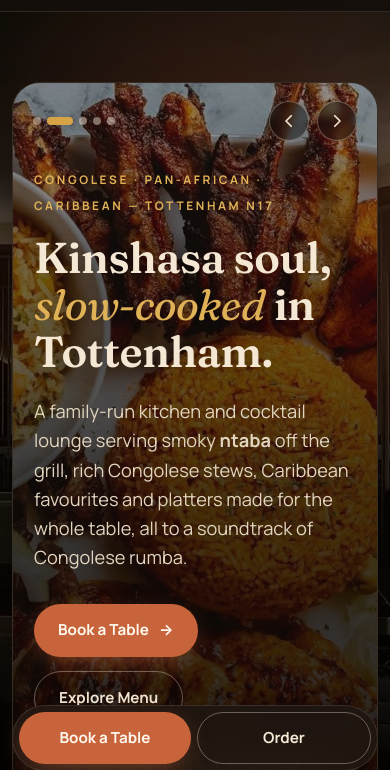
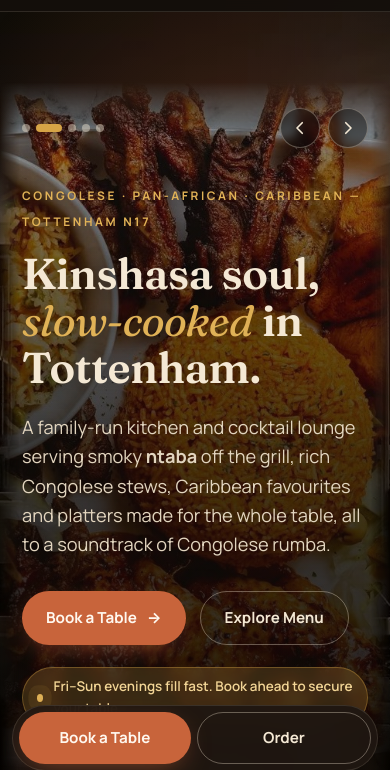
Before and after one commit to lunasmedia/Delux-manna, a plain HTML site: page index.html in a window 390 px wide. Shown: the part 61-831 px from the top of the page. Drawn offline with Linux system fonts and the light colour scheme.

Commit message:
Blend hero photos into the page with soft edge fades instead of a framed box
Co-Authored-By: Claude Opus 5.5 <noreply@anthropic.com>
Claude-Session: https://claude.ai/code/session_01Ka7cJyeBN2iqJCTTFKQJoB

```diff
--- a/index.html
+++ b/index.html
@@ -102,7 +102,7 @@ section{padding:96px 0;position:relative}
 .photo-slot.alt{background:radial-gradient(circle at 50% 45%,rgba(143,179,111,.55),transparent 40%),radial-gradient(circle at 40% 60%,rgba(214,164,70,.5),transparent 45%),linear-gradient(200deg,#2d2116,#17100b)}
 .photo-slot.lounge{background:radial-gradient(circle at 20% 20%,rgba(214,164,70,.45),transparent 30%),radial-gradient(circle at 80% 30%,rgba(200,100,59,.5),transparent 30%),radial-gradient(circle at 50% 90%,rgba(120,50,90,.45),transparent 45%),linear-gradient(180deg,#22160f,#120c09)}
 .slot-tag{position:relative;font-size:.7rem;letter-spacing:.16em;text-transform:uppercase;color:#f4e8d4bf;background:rgba(0,0,0,.35);padding:6px 10px;border-radius:999px;align-self:flex-start;backdrop-filter:blur(4px)}
-.hero-float{position:absolute;right:24px;top:24px;background:rgba(20,14,10,.72);backdrop-filter:blur(8px);border:1px solid rgba(244,232,212,.18);border-radius:16px;padding:14px 16px;display:flex;gap:12px;align-items:center;box-shadow:0 20px 40px -18px var(--shadow-c);z-index:2}
+.hero-float{position:absolute;right:calc(10% + 4px);top:15%;background:rgba(20,14,10,.72);backdrop-filter:blur(8px);border:1px solid rgba(244,232,212,.18);border-radius:16px;padding:14px 16px;display:flex;gap:12px;align-items:center;box-shadow:0 20px 40px -18px var(--shadow-c);z-index:2}
 .hero-float b{font-family:var(--serif);font-size:1.4rem;color:var(--gold)}
 .hero-float small{display:block;color:var(--muted);font-size:.78rem;line-height:1.3}
 .trust{margin-top:70px;border-top:1px solid var(--line);border-bottom:1px solid var(--line);background:var(--trust-bg);position:relative;z-index:1}
@@ -342,8 +342,8 @@ form{display:flex;flex-direction:column;gap:16px}
   .mobile-menu a{display:block;padding:14px 0;border-bottom:1px solid var(--line);text-decoration:none;font-family:var(--serif);font-size:1.3rem}
   .mobile-menu .btn{width:100%;margin-top:18px}
   .hero-grid,.story-grid,.lounge-grid,.faq-grid{grid-template-columns:1fr;gap:44px}
-  .hero-grid{min-height:0;padding:28px 34px 96px}
-  .hero-visual{left:12px;right:12px}
+  .hero-grid{min-height:0;padding:28px 22px 96px}
+  .hero-visual{left:0;right:0}
   .hero-text{padding-left:0}
   .cater-grid,.rev-grid{grid-template-columns:1fr}
   .foot-grid{grid-template-columns:1fr 1fr}
@@ -369,15 +369,20 @@ form{display:flex;flex-direction:column;gap:16px}
 }
 
 /* Hero carousel */
-.hero-carousel{position:absolute;inset:0;border-radius:28px;overflow:hidden;border:1px solid var(--line);box-shadow:0 30px 60px -20px var(--shadow-c);background:#1b120d}
+.hero-carousel{position:absolute;inset:0;overflow:hidden;
+  --fx:10%;--fy:14%;
+  -webkit-mask-image:linear-gradient(to right,transparent,#000 var(--fx),#000 calc(100% - var(--fx)),transparent),linear-gradient(to bottom,transparent,#000 var(--fy),#000 calc(100% - var(--fy)),transparent);
+  -webkit-mask-composite:source-in;
+  mask-image:linear-gradient(to right,transparent,#000 var(--fx),#000 calc(100% - var(--fx)),transparent),linear-gradient(to bottom,transparent,#000 var(--fy),#000 calc(100% - var(--fy)),transparent);
+  mask-composite:intersect}
 .hero-carousel::after{content:"";position:absolute;inset:0;pointer-events:none;z-index:1;background:linear-gradient(90deg,rgba(12,8,5,.9) 0%,rgba(12,8,5,.72) 40%,rgba(12,8,5,.15) 70%,rgba(12,8,5,0) 85%),linear-gradient(to top,rgba(12,8,5,.55),transparent 28%)}
 .hc-track{display:flex;height:100%;overflow-x:auto;overflow-y:hidden;scroll-snap-type:x mandatory;scrollbar-width:none;overscroll-behavior-x:contain}
 .hc-track::-webkit-scrollbar{display:none}
 .hc-track:focus-visible{outline:2px solid var(--gold);outline-offset:-4px}
 .hc-slide{flex:0 0 100%;height:100%;scroll-snap-align:start;scroll-snap-stop:always;position:relative;margin:0}
 .hc-slide img{width:100%;height:100%;object-fit:cover;display:block}
-.hc-slide figcaption{position:absolute;right:24px;bottom:76px;z-index:2;font-size:.72rem;letter-spacing:.16em;text-transform:uppercase;font-weight:700;color:#f4e8d4;background:rgba(0,0,0,.4);padding:6px 11px;border-radius:999px;backdrop-filter:blur(4px)}
-.hc-controls{position:absolute;right:24px;bottom:22px;gap:18px;display:flex;align-items:center;justify-content:space-between;z-index:2}
+.hc-slide figcaption{position:absolute;right:calc(10% + 4px);bottom:calc(16% + 58px);z-index:2;font-size:.72rem;letter-spacing:.16em;text-transform:uppercase;font-weight:700;color:#f4e8d4;background:rgba(0,0,0,.4);padding:6px 11px;border-radius:999px;backdrop-filter:blur(4px)}
+.hc-controls{position:absolute;right:calc(10% + 4px);bottom:16%;gap:18px;display:flex;align-items:center;justify-content:space-between;z-index:2}
 .hc-dots{display:flex;gap:6px}
 .hc-dot{width:8px;height:8px;border-radius:999px;background:rgba(244,232,212,.45);transition:width .3s,background .3s}
 .hc-dot[aria-current="true"]{width:26px;background:var(--gold-fill)}
@@ -388,9 +393,10 @@ form{display:flex;flex-direction:column;gap:16px}
 
 @media (max-width:1020px){
   .hero-carousel::after{background:linear-gradient(to top,rgba(12,8,5,.92) 0%,rgba(12,8,5,.75) 50%,rgba(12,8,5,.35) 100%)}
-  .hc-controls{left:20px;right:20px;top:18px;bottom:auto;justify-content:space-between}
+  .hero-carousel{--fx:5%;--fy:7%}
+  .hc-controls{left:22px;right:22px;top:26px;bottom:auto;justify-content:space-between}
   .hc-slide figcaption{display:none}
-  .hero-text{padding-top:56px}
+  .hero-text{padding-top:72px}
 }
 
 </style>
@@ -465,6 +471,7 @@ form{display:flex;flex-direction:column;gap:16px}
             <figcaption>Cocktails &amp; lounge</figcaption>
           </figure>
         </div>
+      </div>
         <div class="hc-controls">
           <div class="hc-dots" id="hcDots"></div>
           <div class="hc-arrows">
@@ -472,7 +479,6 @@ form{display:flex;flex-direction:column;gap:16px}
             <button class="hc-btn" id="hcNext" type="button" aria-label="Next photo"><svg viewBox="0 0 24 24" aria-hidden="true"><path d="M9 5l7 7-7 7" fill="none" stroke="currentColor" stroke-width="2.2" stroke-linecap="round" stroke-linejoin="round"/></svg></button>
           </div>
         </div>
-      </div>
       <div class="hero-float" aria-hidden="true"><b>4</b><small>Sharing platters<br>serve up to four</small></div>
     </div>
   </div>
@@ -1117,7 +1123,7 @@ form{display:flex;flex-direction:column;gap:16px}
   function play(){if(stopped||reduce||timer)return;timer=setInterval(function(){go(idx+1)},5000)}
   function pause(){clearInterval(timer);timer=null}
   function stop(){stopped=true;pause()}
-  var car=document.getElementById("heroCarousel");
+  var car=document.getElementById("heroCarousel").parentNode;
   car.addEventListener("mouseenter",pause);car.addEventListener("mouseleave",play);
   car.addEventListener("focusin",pause);car.addEventListener("focusout",play);
   document.addEventListener("visibilitychange",function(){document.hidden?pause():play()});
```
